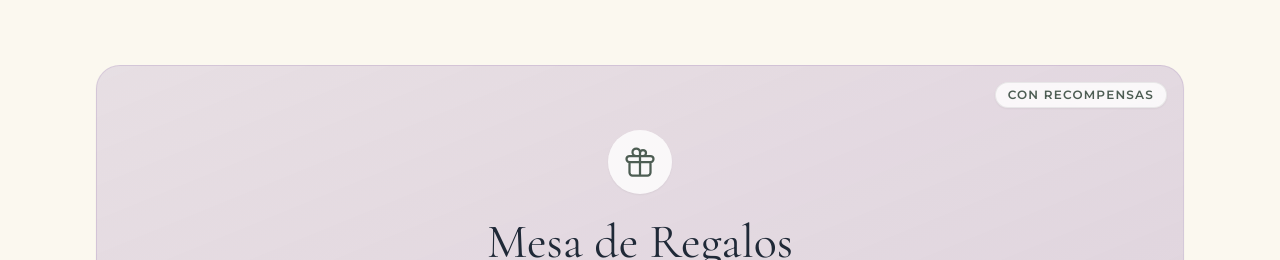
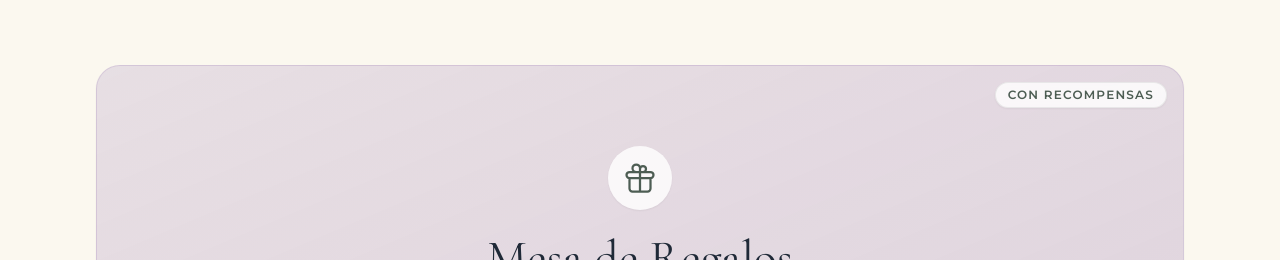
Before and after one commit to clicktoforever/wedding-esteban-dany, a Next.js app: page / in a window 1280 px wide. Shown: the part 3220-3480 px from the top of the page. Built offline with nearby package versions, Linux system fonts and the light colour scheme; no server answers; the database is empty; a web font is replaced by a local one.

Commit message:
style: Add top margin to a div in the main page.

```diff
--- a/app/page.tsx
+++ b/app/page.tsx
@@ -128,7 +128,7 @@ export default async function Page() {
                 </span>
               </div>
 
-              <div className="inline-flex items-center justify-center w-16 h-16 rounded-full bg-white/80 backdrop-blur-sm mb-6 shadow-sm">
+              <div className="inline-flex items-center justify-center w-16 h-16 rounded-full bg-white/80 backdrop-blur-sm mb-6 mt-4 shadow-sm">
                 <svg className="w-8 h-8 lg:w-9 lg:h-9 text-primary" fill="none" stroke="currentColor" viewBox="0 0 24 24">
                   <path strokeLinecap="round" strokeLinejoin="round" strokeWidth={1.5} d="M12 8v13m0-13V6a2 2 0 112 2h-2zm0 0V5.5A2.5 2.5 0 109.5 8H12zm-7 4h14M5 12a2 2 0 110-4h14a2 2 0 110 4M5 12v7a2 2 0 002 2h10a2 2 0 002-2v-7" />
                 </svg>
```
